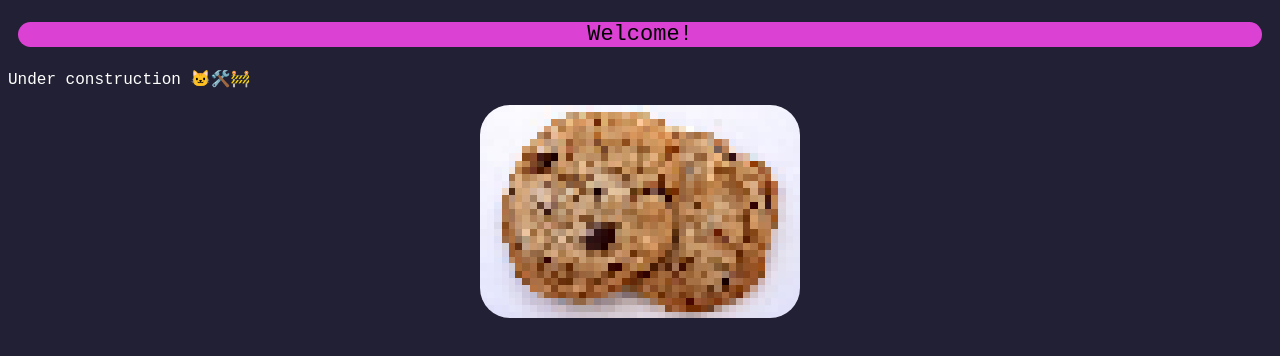
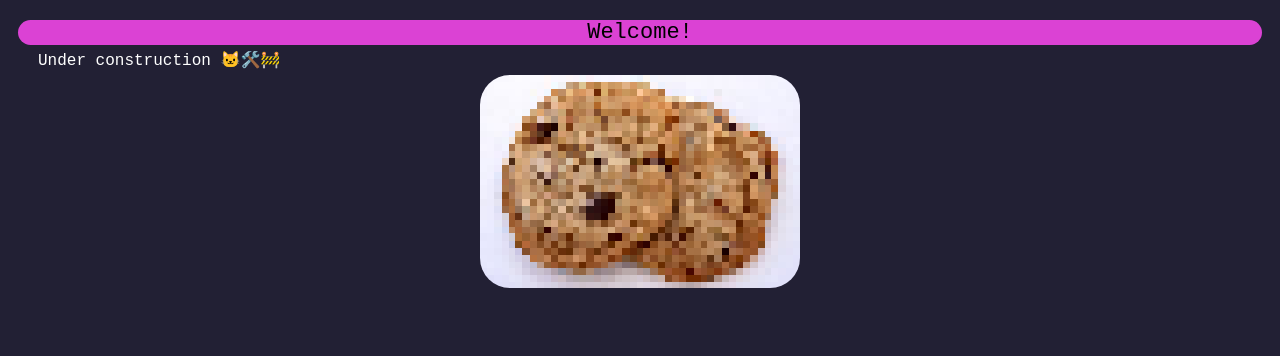
Before and after one commit to LaylaMeower/laylameower.github.io, a website built with Vite: page index.html in a window 1280 px wide. Built offline with nearby package versions, Linux system fonts and the light colour scheme.

Commit message:
Changed margins around

```diff
--- a/style.css
+++ b/style.css
@@ -14,13 +14,16 @@
   padding: 0 20px 0 20px;
   text-align: center;
   font-size: 22px;
-  margin: 20px 10px 0 10px;
+  margin: 20px 10px 5px 10px;
 }
 
 img {
   border-radius: 30px;
 
+  margin: 5px auto;
   display: block;
-  margin-left: auto;
-  margin-right: auto;
 }
+
+p {
+  margin: 2px 30px;
+}
```
